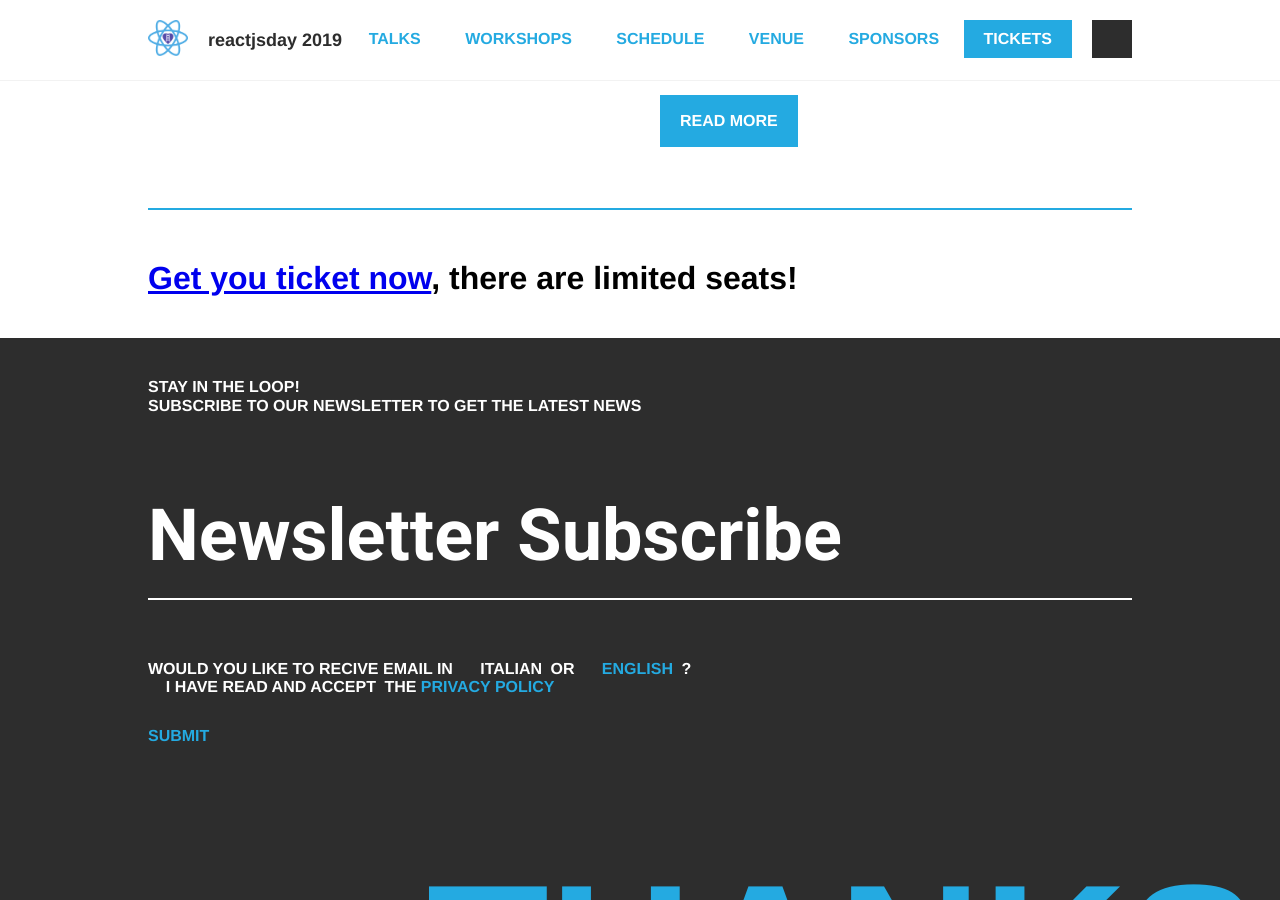
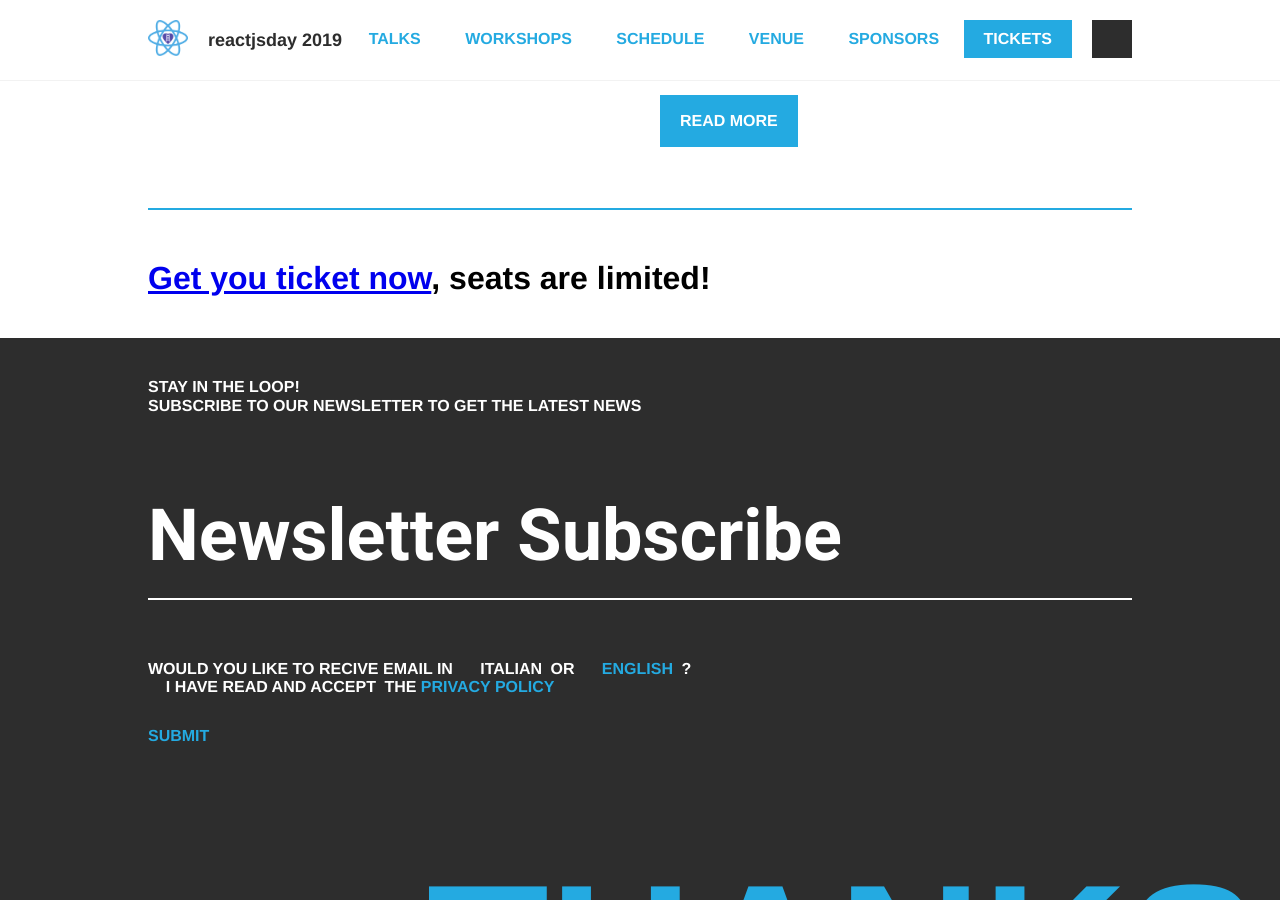
Before and after one commit to GrUSP/2019.reactjsday.it, a Jekyll site: the page built from workshops.html, in a window 1280 px wide and 900 px high, scrolled down 1585 px. Built offline with Jekyll 4.4.1, drawn with Linux system fonts in a browser that asks for light colours; some web fonts are replaced; comment, search, counter and statistics services are not loaded.

Commit message:
Typo and grammar

```diff
--- a/workshops.html
+++ b/workshops.html
@@ -5,7 +5,7 @@
 <div class="limit">
 
   <div class="intro intro--no-height">
-    <h1 class="intro__title">Workshop</h1>
+    <h1 class="intro__title">Workshops</h1>
   </div>
 
   <hr class="hr">
@@ -21,7 +21,7 @@
   <hr class="hr">
 
   <div class="intro intro--no-height">
-    <h1 class="column__title"><a href="{{ site.data.tickets.url }}" class="link">Get you ticket now</a>, there are limited seats!</h1>
+    <h1 class="column__title"><a href="{{ site.data.tickets.url }}" class="link">Get you ticket now</a>, seats are limited!</h1>
   </div>
 
 
```
